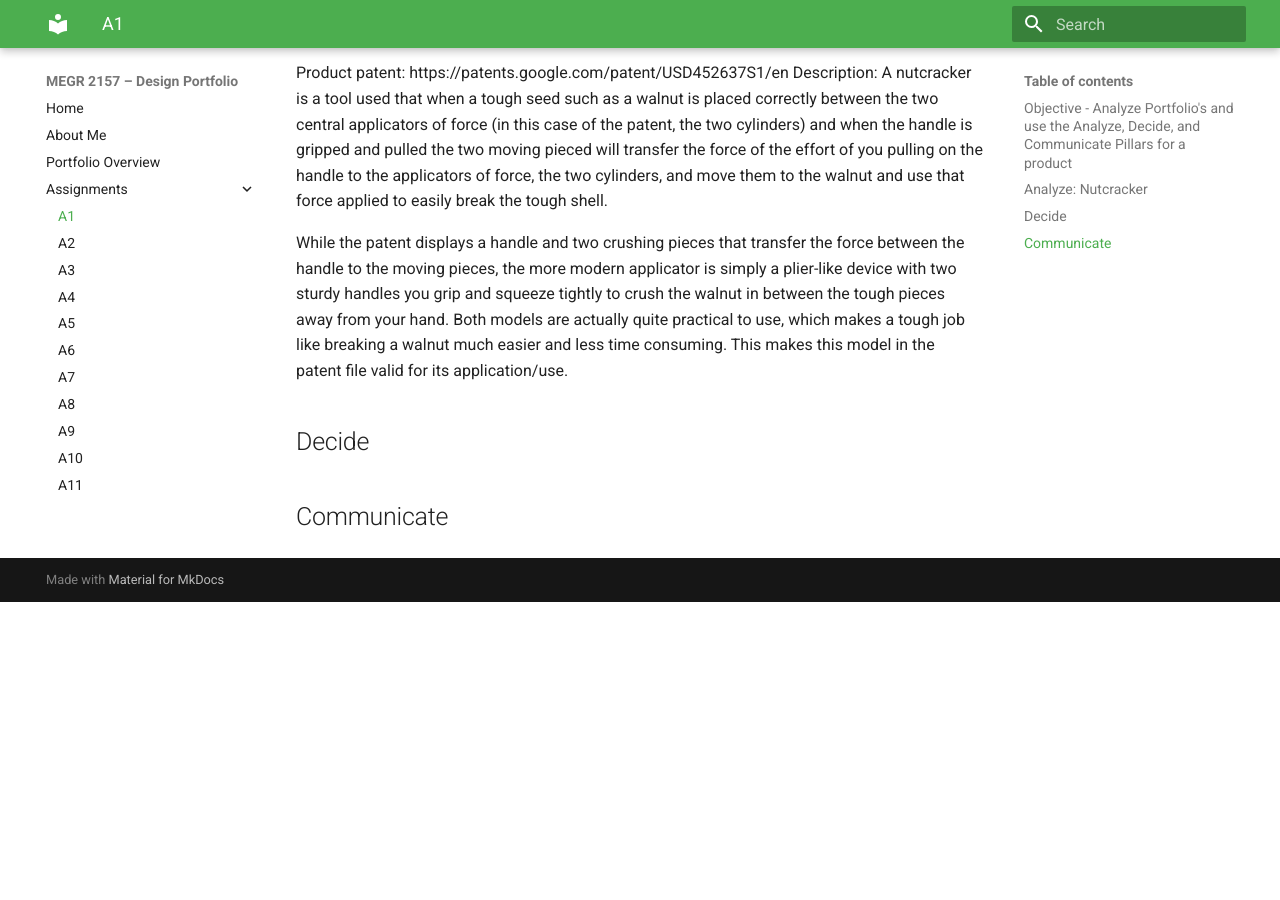
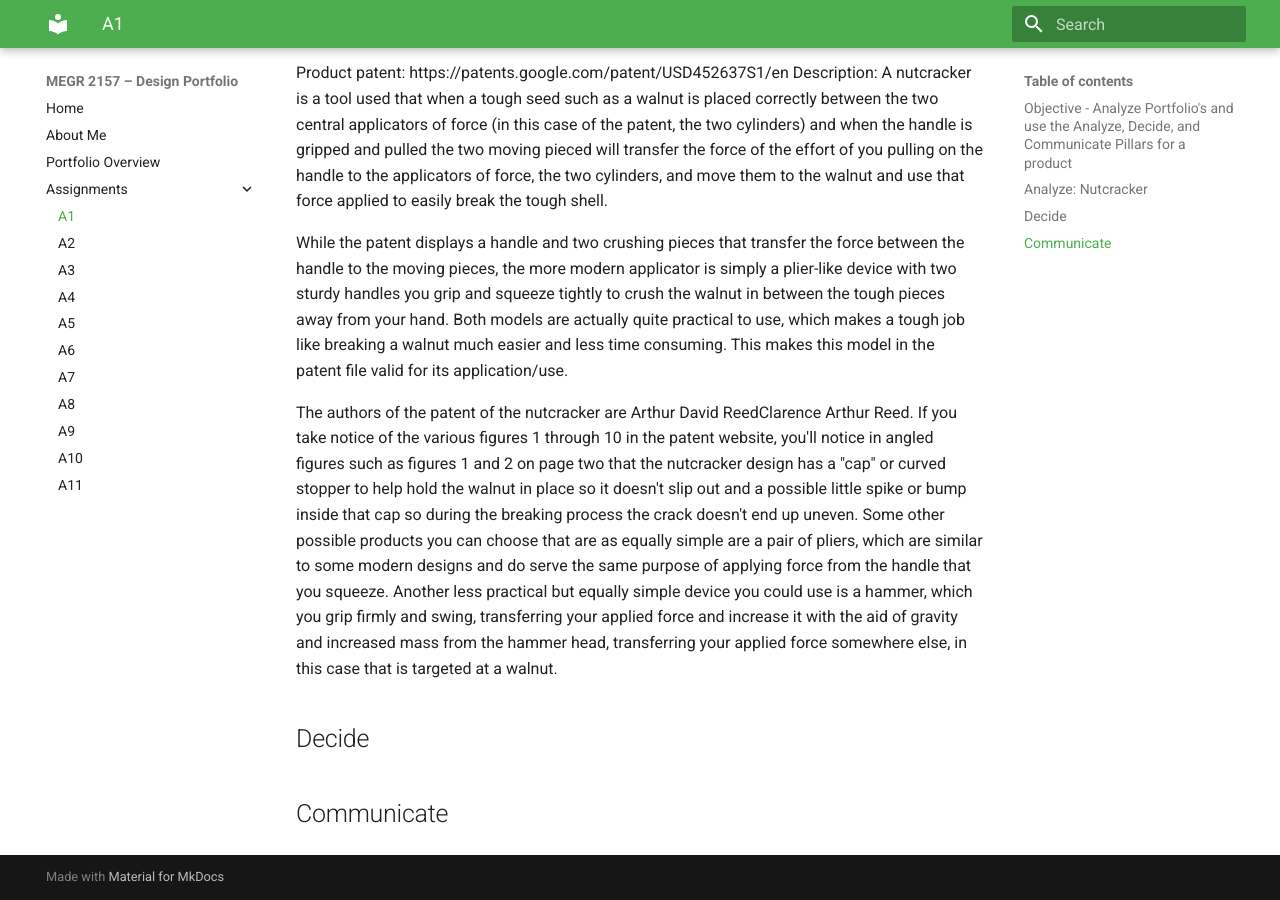
Before and after one commit to mmcfarl7/design-projects-repository, an MkDocs documentation site: the page built from docs/assignments/A01/index.md, in a window 1280 px wide and 900 px high, scrolled down 824 px. Built offline with MkDocs 1.6.1 and Material for MkDocs 9.7.7, drawn with Linux system fonts in a browser that asks for light colours; before the commit the page ends 1426 px from its top, so only the background shows below that.

Commit message:
Update index.md

```diff
--- a/docs/assignments/A01/index.md
+++ b/docs/assignments/A01/index.md
@@ -10,6 +10,8 @@ Product patent: https://patents.google.com/patent/USD452637S1/en
 Description: A nutcracker is a tool used that when a tough seed such as a walnut is placed correctly between the two central applicators of force (in this case of the patent, the two cylinders) and when the handle is gripped and pulled the two moving pieced will transfer the force of the effort of you pulling on the handle to the applicators of force, the two cylinders, and move them to the walnut and use that force applied to easily break the tough shell.
 
 While the patent displays a handle and two crushing pieces that transfer the force between the handle to the moving pieces, the more modern applicator is simply a plier-like device with two sturdy handles you grip and squeeze tightly to crush the walnut in between the tough pieces away from your hand. Both models are actually quite practical to use, which makes a tough job like breaking a walnut much easier and less time consuming. This makes this model in the patent file valid for its application/use.
+
+The authors of the patent of the nutcracker are Arthur David ReedClarence Arthur Reed. If you take notice of the various figures 1 through 10 in the patent website, you'll notice in angled figures such as figures 1 and 2 on page two that the nutcracker design has a "cap" or curved stopper to help hold the walnut in place so it doesn't slip out and a possible little spike or bump inside that cap so during the breaking process the crack doesn't end up uneven. Some other possible products you can choose that are as equally simple are a pair of pliers, which are similar to some modern designs and do serve the same purpose of applying force from the handle that you squeeze. Another less practical but equally simple device you could use is a hammer, which you grip firmly and swing, transferring your applied force and increase it with the aid of gravity and increased mass from the hammer head, transferring your applied force somewhere else, in this case that is targeted at a walnut.
 ## Decide
 
 
```
